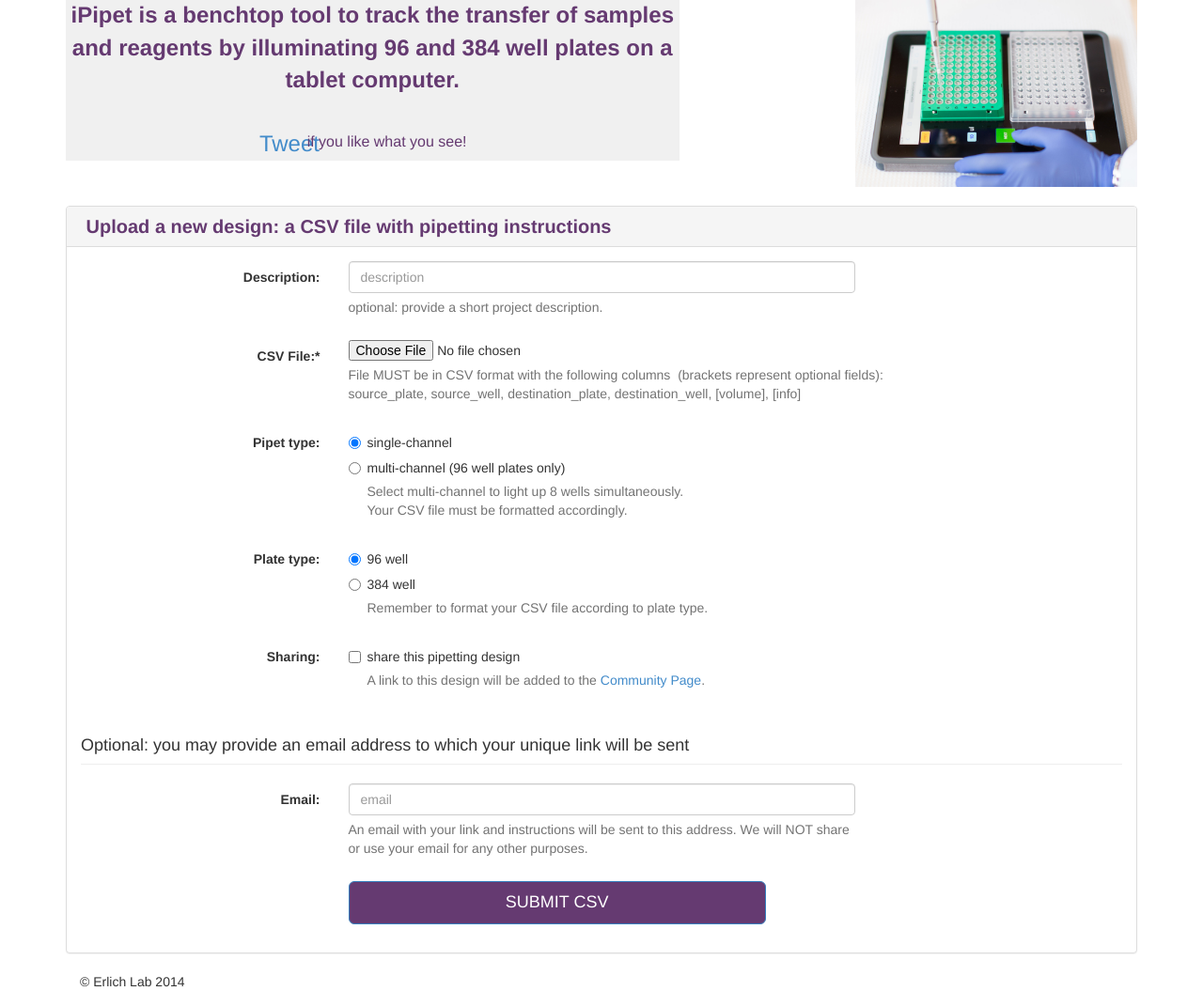
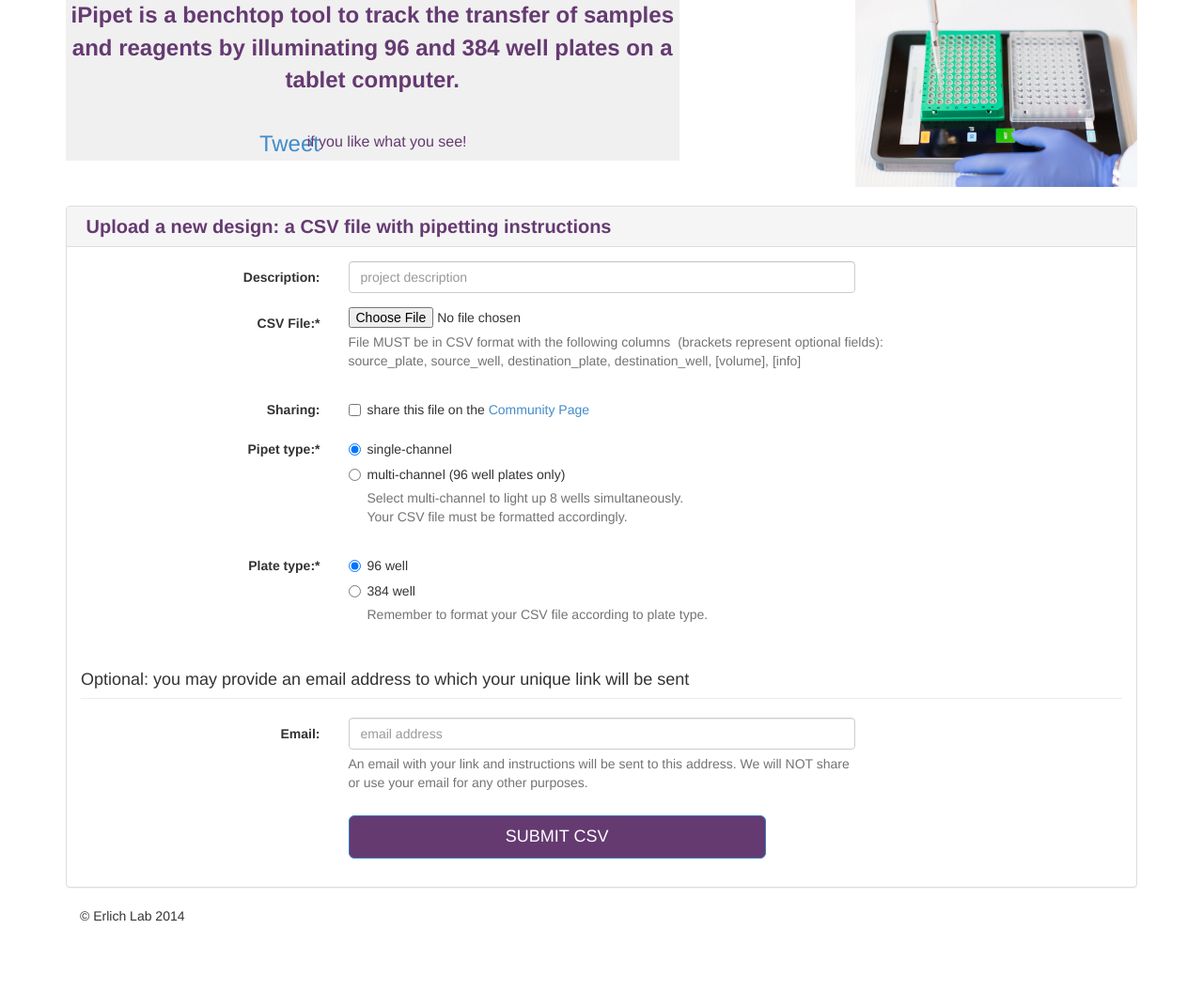
Before and after one commit to dinovski/iPipet, a Flask app: page /home in a window 1280 px wide. Shown: the part 199-1254 px from the top of the page at 94% size. After the commit the page ends 1180 px from the top, so only its background shows below. Run offline with Flask 2, Linux system fonts and the light colour scheme; some libraries are stand-ins or nearby versions.

Commit message:
minor edits to home page

```diff
--- a/templates/home.html
+++ b/templates/home.html
@@ -112,8 +112,8 @@ copyright (c) 2014 Dina Zielinski (dina@wi.mit.edu)
   <div class="form-group">
     <label for="input_description" class="col-sm-3 control-label">Description:</label>
     <div class="col-sm-6">
-      <input type="text" class="form-control" id="input_description" name="description" placeholder="description">
-       <p class="help-block">optional: provide a short project description.</p>
+      <input type="text" class="form-control" id="input_description" name="description" placeholder="project description">
+
     </div>
   </div>
 <!-- file upload -->
@@ -127,9 +127,23 @@ source_plate, source_well, destination_plate, destination_well, [volume], [info]
       </p>
     </div>
   </div>
+
+<!--Share Plate Design-->
+<div class="form-group">
+    <label for="share_design" class="col-sm-3 control-label">Sharing:</label>
+    <div class="col-sm-6">
+	<div class="checkbox">
+		<label>
+		<input type="checkbox" name="share_design" id="share_design" value="yes">
+		share this file on the <a href="{{ url_for("community") }}">Community Page</a>
+		</label>
+       	</div>
+    </div>
+</div>
+
 <!--pipet type -->
 <div class="form-group">
-    <label for="input_description" class="col-sm-3 control-label">Pipet type:</label>
+    <label for="input_description" class="col-sm-3 control-label">Pipet type:*</label>
     <div class="col-sm-6">
     <div class="radio">
   <label>
@@ -149,7 +163,7 @@ source_plate, source_well, destination_plate, destination_well, [volume], [info]
 
 <!--plate type -->
 <div class="form-group">
-    <label for="input_description" class="col-sm-3 control-label">Plate type:</label>
+    <label for="input_description" class="col-sm-3 control-label">Plate type:*</label>
     <div class="col-sm-6">
 	<div class="radio">
 		<label>
@@ -168,27 +182,12 @@ source_plate, source_well, destination_plate, destination_well, [volume], [info]
 </div>
 
 
-<!--Share Plate Design-->
-<div class="form-group">
-    <label for="share_design" class="col-sm-3 control-label">Sharing:</label>
-    <div class="col-sm-6">
-	<div class="checkbox">
-		<label>
-		<input type="checkbox" name="share_design" id="share_design" value="yes">
-		share this pipetting design
-		</label>
-        <p class="help-block">A link to this design will be added to the <a href="{{ url_for("community") }}">Community Page</a>.
-	</div>
-    </div>
-</div>
-
-
 <!-- put email button here -->
 <h4 class="page-header">Optional: you may provide an email address to which your unique link will be sent </h4>
 <div class="form-group">
     <label for="input_email" class="col-sm-3 control-label">Email:</label>
     <div class="col-sm-6">
-      <input type="email" class="form-control" id="input_email" name="email" placeholder="email">
+      <input type="email" class="form-control" id="input_email" name="email" placeholder="email address">
       <p class="help-block">An email with your link and instructions will be sent to this address. We will NOT share or use your email for any other purposes.</p>
     </div>
   </div>
```
